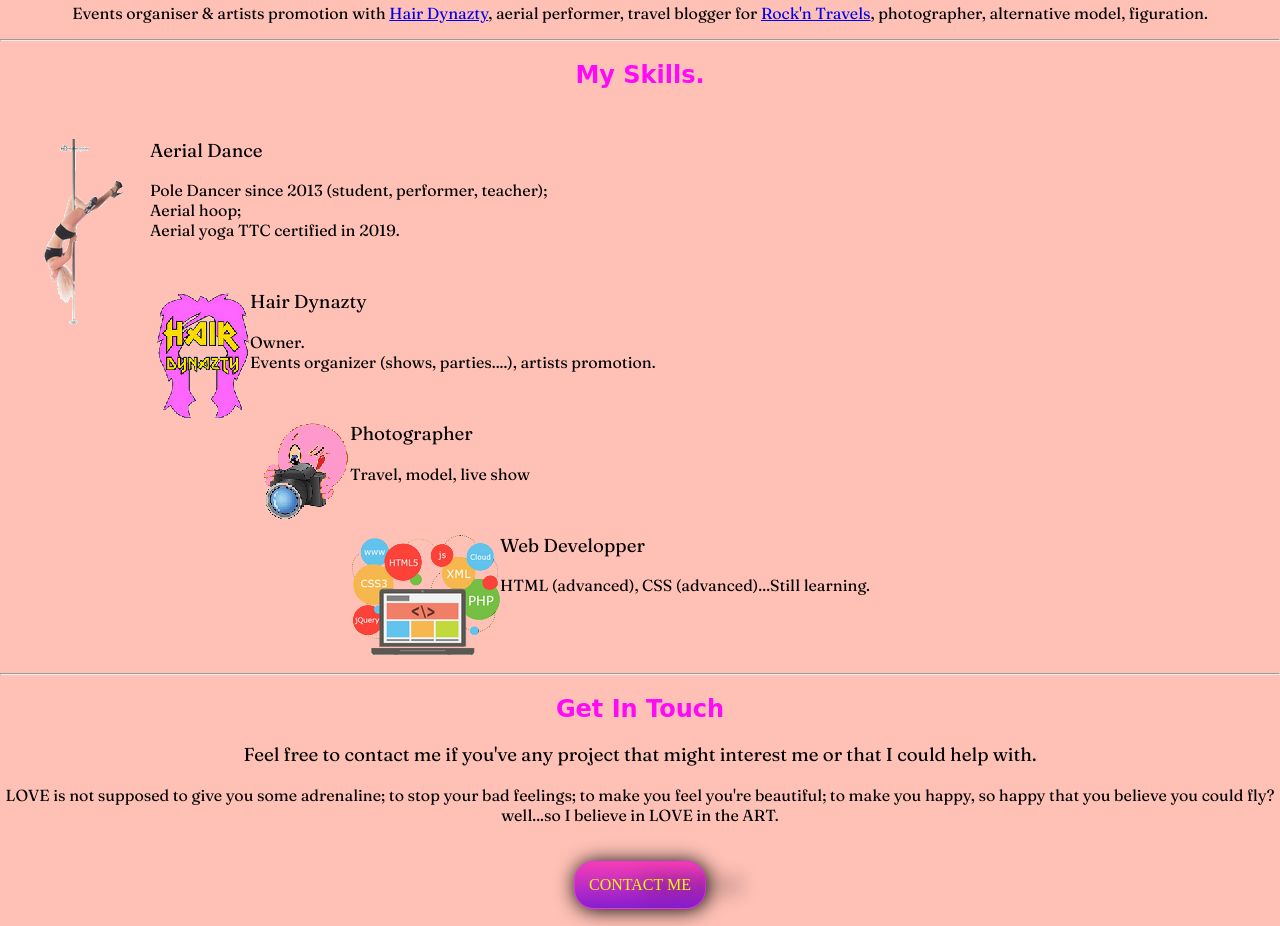
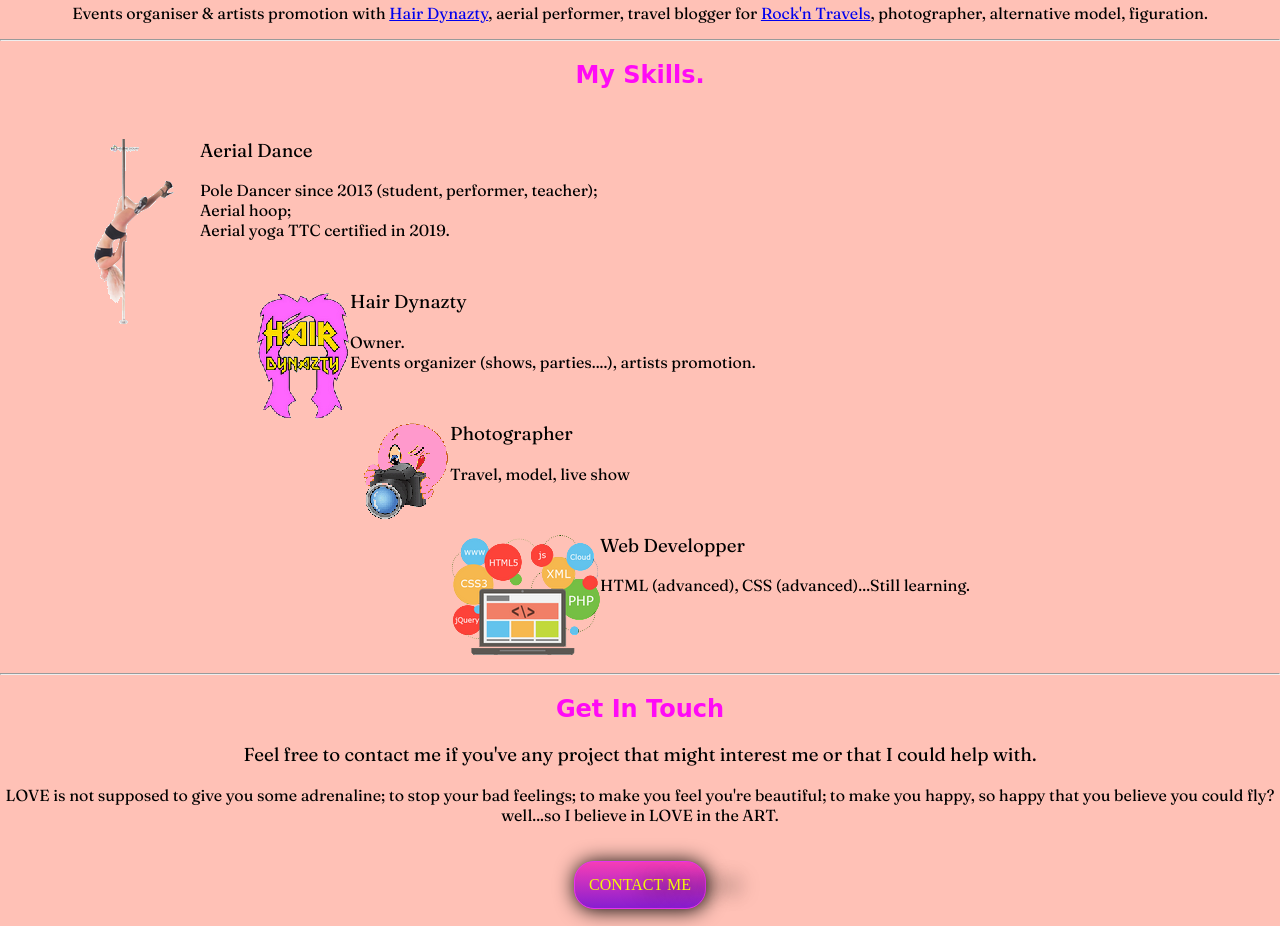
Before and after one commit to CelesteKarasz/personnalpage, a plain HTML site: page index.html in a window 1280 px wide. Shown: the part 775-1701 px from the top of the page. Drawn offline with Linux system fonts and the light colour scheme; a web font is replaced by a local one.

Commit message:
Update styles.css

```diff
--- a/styles.css
+++ b/styles.css
@@ -79,21 +79,22 @@ color: fushia;
 
 
 .hair-dynazty {
-
+margin-left: 50px;
 float: left;
 }
 
 .photo {
-margin-left: 250px;
+margin-left: 350px;
   float: left;
 }
 
 .coding {
-  margin-left: 350px;
+  margin-left: 450px;
   float: left;
 }
 
 .Pole {
+    margin-left: 50px;
   float: left;
 }
 
```
